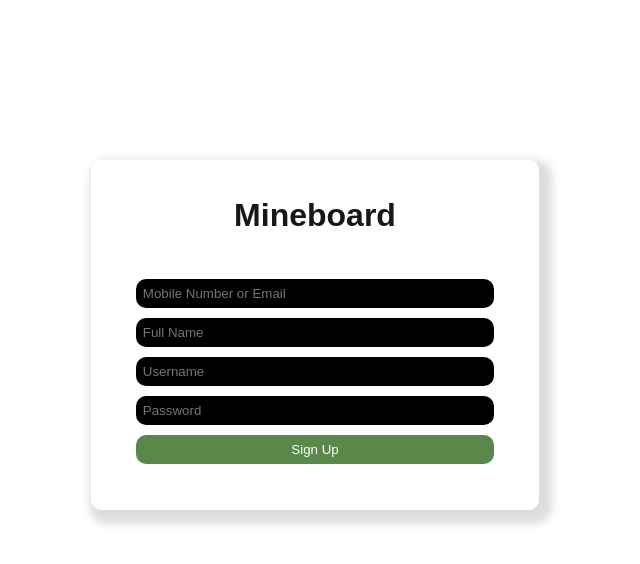
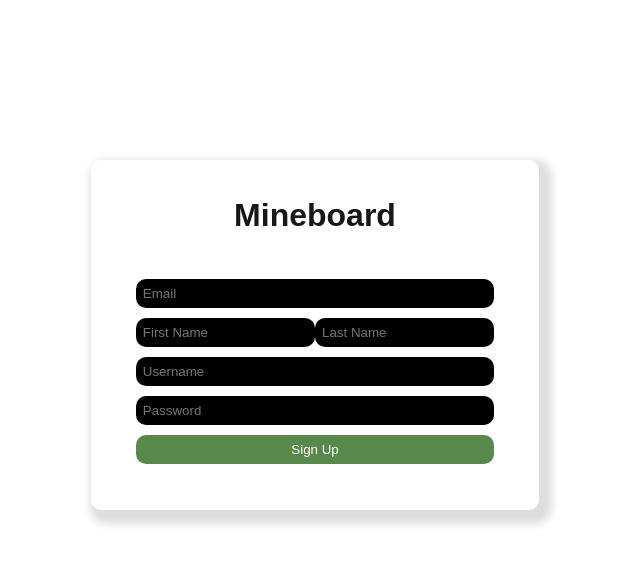
Before and after one commit to mailee-dizon/mineboard, a Next.js app in the folder frontend/: page /signup in a window 1280 px wide. Shown: the top 564 px of the page, without its empty margins (325-965 px from the left). Built offline with nearby package versions, Linux system fonts and the light colour scheme; a web font is replaced by a local one.

Commit message:
login/sign up w/ clerk

```diff
--- /dev/null
+++ b/frontend/constants/api.js
@@ -0,0 +1 @@
+export const API_URL = "https://mineboard.onrender.com/api"
--- a/frontend/src/app/(auth)/login/page.jsx
+++ b/frontend/src/app/(auth)/sign-in/page.jsx
@@ -2,6 +2,8 @@
 import { LoginContainer } from "@/components/LoginContainer/LoginContainer";
 import React from "react";
 
+
+// Ignore this page for now; login page changed to modal
 export default function LoginPage() {
   return (
       <LoginContainer/>
--- a/frontend/src/app/(main)/home/page.jsx
+++ b/frontend/src/app/(main)/home/page.jsx
@@ -3,6 +3,6 @@ import React from "react";
 
 export default function HomePage() {
   return (
-    <h1>Home Page</h1>
+      <h1>Home Page</h1>
   );
 }
--- a/frontend/src/app/layout.jsx
+++ b/frontend/src/app/layout.jsx
@@ -1,11 +1,13 @@
 // src/app/layout.jsx
 'use client';
 import { AuthProvider } from "@/context/AuthContext";
+import { ClerkProvider } from "@clerk/nextjs";
 import { minecraftFont } from "./fonts";
 import "./globals.css";
 
 export default function RootLayout({ children }) {
   return (
+    <ClerkProvider>
       <html lang="en" className={minecraftFont.variable}>
         <body className="font-minecraft">
           <AuthProvider>
@@ -13,5 +15,7 @@ export default function RootLayout({ children }) {
           </AuthProvider>
         </body>
       </html>
+    </ClerkProvider>
+
   );
 }
--- a/frontend/src/components/LoginContainer/LoginContainer.module.css
+++ b/frontend/src/components/LoginContainer/LoginContainer.module.css
@@ -21,7 +21,9 @@
     border-radius: 10px;
 }
 
+
 .inputBox {
+    align-self: center;
     width: 80%;
     padding: 7px;
     margin-bottom: 10px;
--- a/frontend/src/components/SignUpContainer/SignUpContainer.jsx
+++ b/frontend/src/components/SignUpContainer/SignUpContainer.jsx
@@ -1,22 +1,34 @@
 import React from 'react'
 import styles from "./SignUpContainer.module.css";
+import { API_URL } from '../../../constants/api';
 /*
     Need to add to AuthContext: when we click Sign Up all info regarding the user
     -> sent to backend and added to database. User also logged in.
+
+
+    If username not taken in users
 */
 
+
 export const SignUpContainer = () => {
+
   return (
     <div className={styles.mainBox}>
       <div className={styles.subMainBox}>
         <h1 className={styles.header}>Mineboard</h1>
 
         <input className={styles.inputBox}
-          placeholder='Mobile Number or Email'
+          placeholder='Email'
         />
-        <input className={styles.inputBox}
-          placeholder='Full Name'
-        />
+        <div className={styles.fullNameDiv}>
+          <input className={styles.partialNameBox}
+          placeholder='First Name'
+          />
+          <input className={styles.partialNameBox}
+          placeholder='Last Name'
+          />
+
+        </div>
         <input className={styles.inputBox}
           placeholder='Username'
         />
--- a/frontend/src/components/SignUpContainer/SignUpContainer.module.css
+++ b/frontend/src/components/SignUpContainer/SignUpContainer.module.css
@@ -18,6 +18,26 @@
     width: 35%;
     box-shadow: 6px 7px 8px 7px #ddd;
     border-radius: 10px;
+}
+
+.fullNameDiv {
+    width: 80%;
+    align-items: center;
+    display: flex;
+    justify-content: center;
+    gap: 10;
+
+}
+
+.partialNameBox {
+    width: 50%;
+    padding: 7px;
+    margin-bottom: 10px;
+    background-color: black;
+    border: none;
+    border-radius: 10px;
+    font-family: inherit;
+
 }
 
 .inputBox {
```
Also changed, not shown: frontend/package.json (+5 -3 lines), frontend/src/components/LoginContainer/LoginContainer.jsx (+5 -16 lines), frontend/src/components/TopBar/LoginButton.jsx (+9 -15 lines), frontend/src/middleware.js (added, +12 -0 lines), 1 other file (tests, documents, lock files or other folders). Lines whose indentation alone changed are shown as unchanged.
